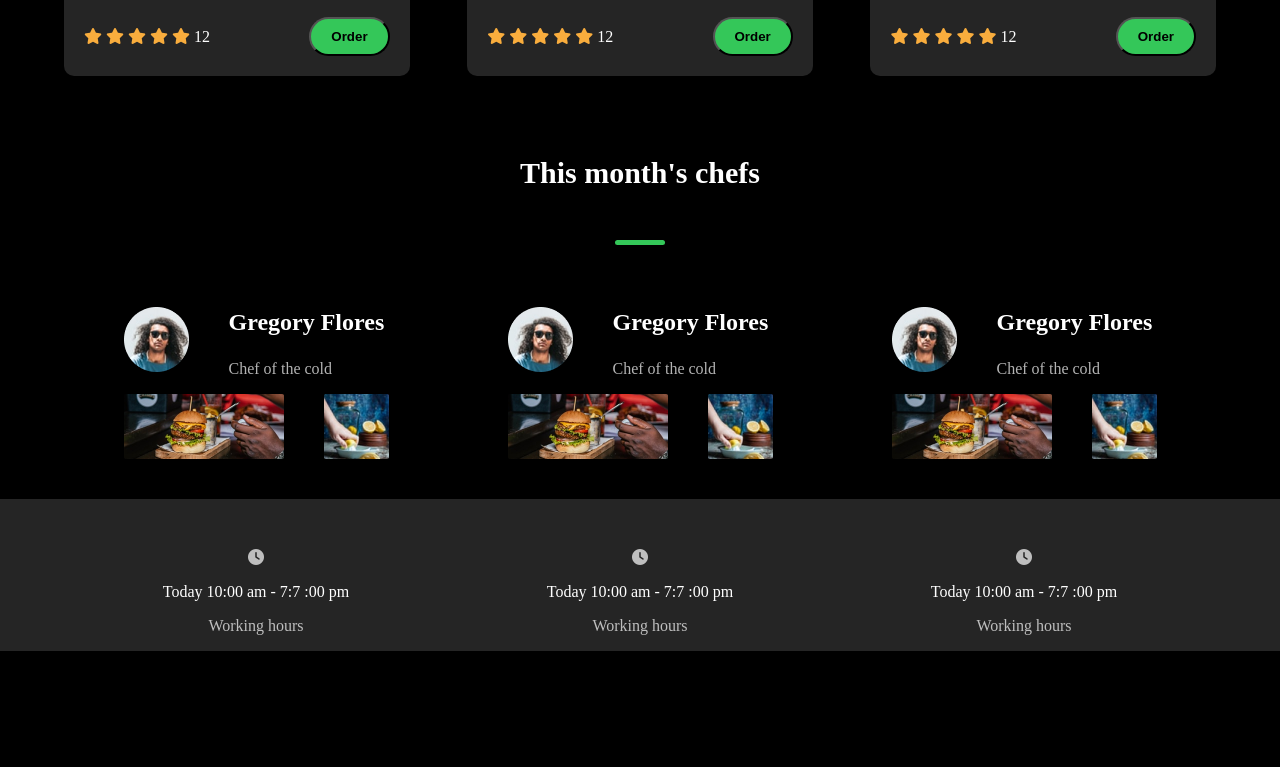
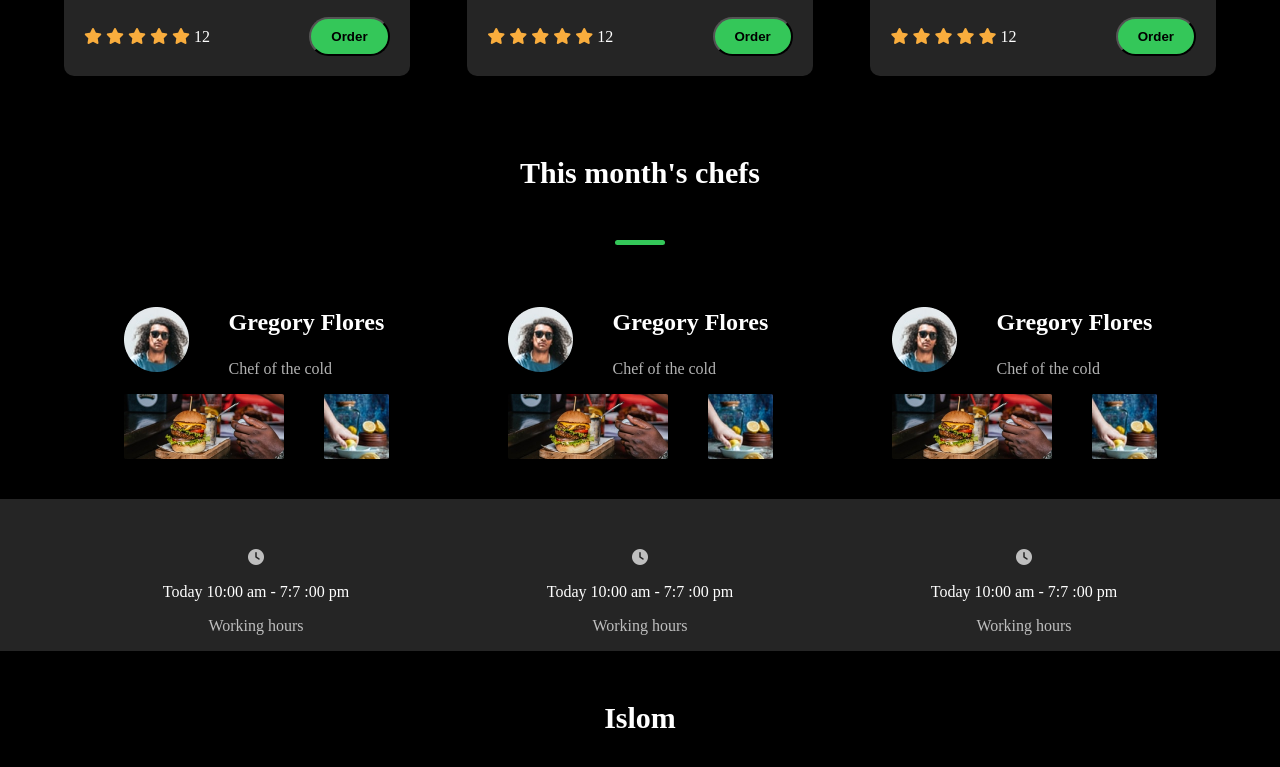
Before and after one commit to islomfrontdev/Healthy-Food, a plain HTML site: page index.html in a window 1280 px wide. Shown: the part 2716-3483 px from the top of the page. Before the commit the page ends 3367 px from the top, so only its background shows below. Drawn offline with Linux system fonts and the light colour scheme.

Commit message:
ism yozdim

```diff
--- a/index.html
+++ b/index.html
@@ -305,6 +305,8 @@
         </div>
       </div>
     </footer>
+
+    <h1 class="title">Islom</h1>
     <script
       src="https://kit.fontawesome.com/513b2e20a4.js"
       crossorigin="anonymous"
```
